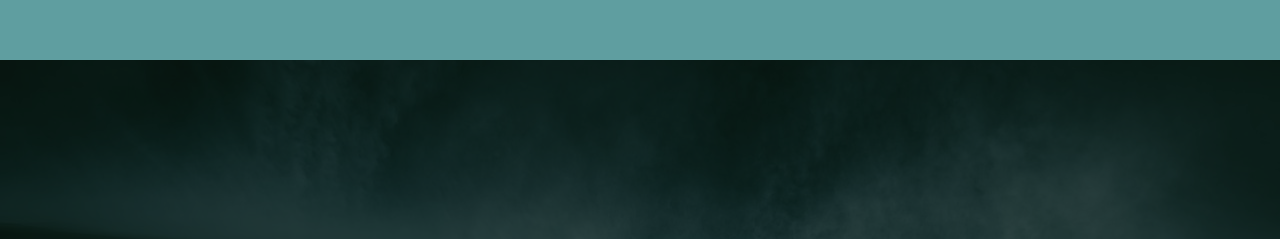
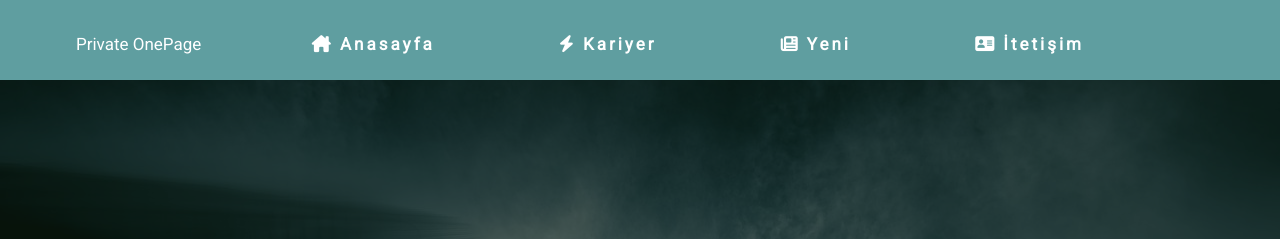
Before and after one commit to araserdgn/OnePage, a plain HTML site: page index.html in a window 1280 px wide. Shown: the top 239 px of the page. Drawn offline with nearby package versions, Linux system fonts and the light colour scheme.

Commit message:
Navbar Yapılıyor

```diff
--- a/css/style.css
+++ b/css/style.css
@@ -50,6 +50,55 @@ nav {
     background-color: cadetblue;
     color: #fff;
     padding: 3rem 0 3rem 0;
+    position: fixed;
+    width: 100%;
+    height: 10%;
+    z-index: 1;
+}
+.btk-akademi {
+    color: #fff;
+    /* font-size: 3.4rem; */
+
+}
+
+#menu {
+    float: right;
+}
+#menu li {
+    display: inline-block;
+    margin: 0 12rem 12rem 0;
+}
+#menu i {
+    margin-right: 0.6rem;
+    transition: all .3s;
+
+}
+#menu a {
+    color: #fff;
+    font-size: 1.7rem;
+    font-weight: 600;
+    letter-spacing: .3rem;
+    transition: all .3s;
+}
+#menu a:hover {
+    color: black;
+    background-color: #fff;
+    padding: .5rem;
+}
+#menu i:hover {
+    color: black;
+    background-color: #fff;
+    padding: .5rem;
+}
+#logo {
+    float: left;
+}
+.container {
+    width: 120rem;
+    margin: 0 auto;
+    padding-left: .6rem;
+    padding-right: .6rem;
+    padding-bottom: 2rem;
 }
 
 /************************ HEADER ***********************************/
--- a/index.html
+++ b/index.html
@@ -20,9 +20,18 @@
 </head>
 <body>
 
+
     <nav>
         <div class="container">
-            <div id="logo"><a href="" class="btk-akademi"></a></div>
+            <div id="logo"><a href="" class="btk-akademi">Private OnePage</a></div>
+            <div id="menu">
+                <ul>
+                    <li class="menu-item"><a href="#"><i class="fa-solid fa-house-chimney"></i>Anasayfa</a></li>
+                    <li class="menu-item"><a href="#division-3-career"><i class="fa-solid fa-bolt"></i>Kariyer</a></li>
+                    <li class="menu-item"><a href="#"><i class="fa-solid fa-newspaper"></i>Yeni</a></li>
+                    <li class="menu-item"><a href="#"><i class="fa-solid fa-address-card"></i>İtetişim</a></li>
+                </ul>
+            </div>
         </div>
     </nav>
 
@@ -97,6 +106,10 @@
 
     </main>
 
+    <div id="top">
+        <a href=""><i class="fa-solid fa-circle-arrow-up"></i></a>
+    </div>
+
     <!-- bOOTSTRAp -->
     <script src="https://cdn.jsdelivr.net/npm/bootstrap@5.2.3/dist/js/bootstrap.min.js" integrity="sha384-cuYeSxntonz0PPNlHhBs68uyIAVpIIOZZ5JqeqvYYIcEL727kskC66kF92t6Xl2V" crossorigin="anonymous"></script>
 </body>
```
